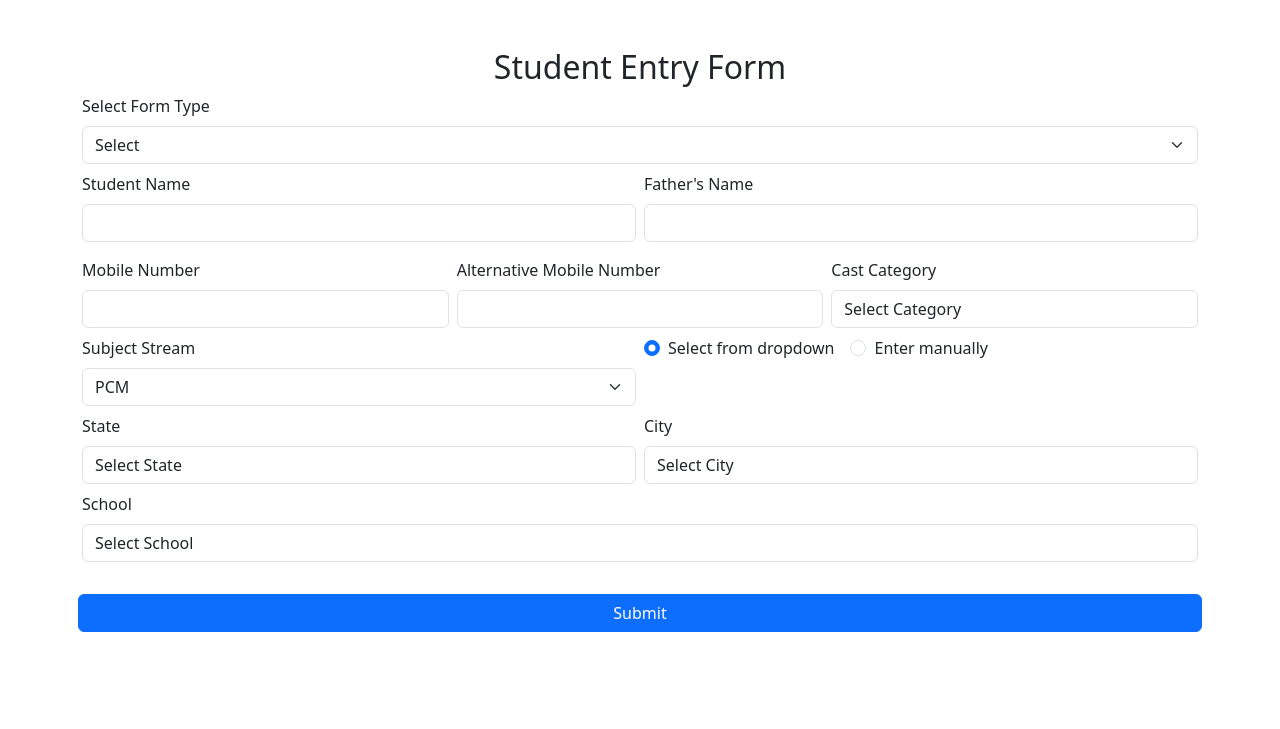
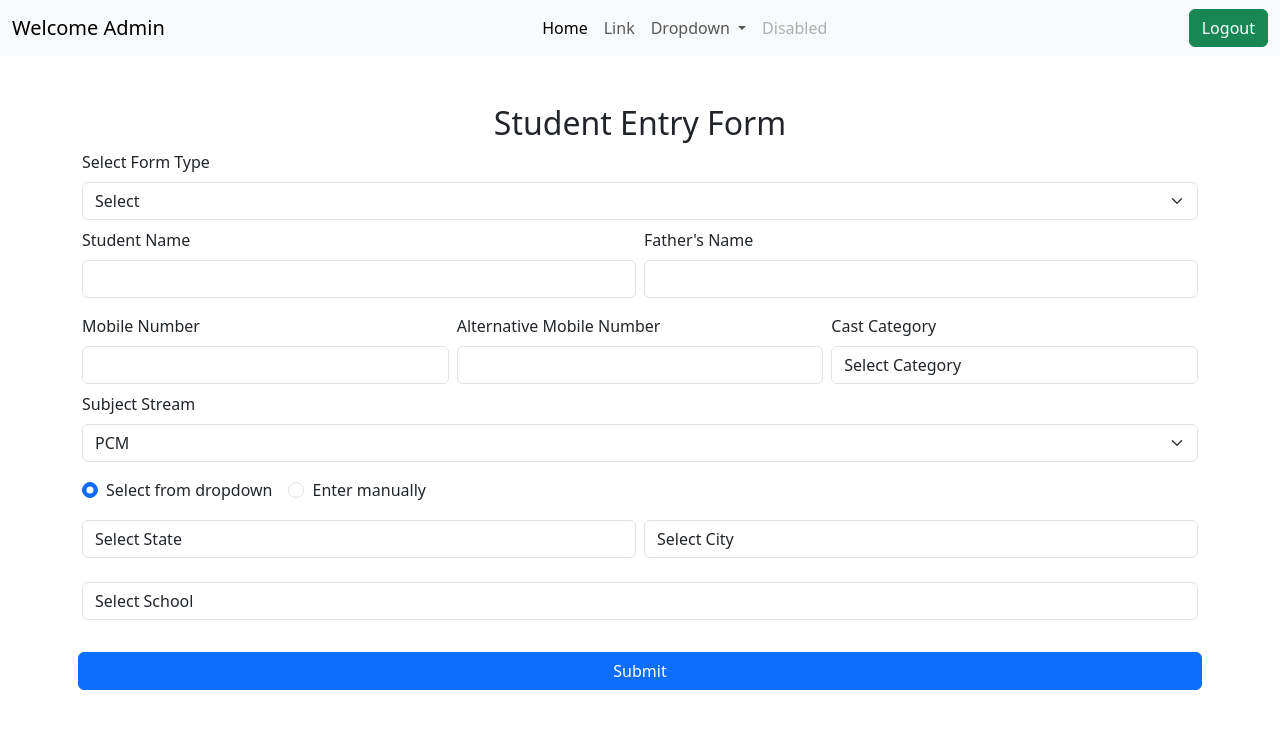
Before and after one commit to devilRaik/studentDetail, a PHP site: page /form1.php in a window 1280 px wide. Shown: the top 729 px of the page. Run offline with PHP 8.4, Linux system fonts and the light colour scheme; a user stored in the database is signed in.

Commit message:
form1 updated

```diff
--- a/form1.php
+++ b/form1.php
@@ -18,8 +18,6 @@ if ($_SERVER['REQUEST_METHOD'] == 'POST') {
     $state = $_POST['state'];
     $city = $_POST['city'];
     $schoolname = $_POST['school_name'];
-    $tehsil = $_POST['tehsil'];
-    $village = $_POST['village'];
     $entry_mode = $_POST['entry_mode'];
 
     // State
@@ -38,9 +36,9 @@ if ($_SERVER['REQUEST_METHOD'] == 'POST') {
 
     // School
     if ($entry_mode == 'select') {
-        $school = $_POST['school'];
+        $schoolname = $_POST['school'];
     } else {
-        $school = $_POST['manual_school'];
+        $schoolname = $_POST['manual_school'];
     }
 
     $existfield = "SELECT * FROM enquiry WHERE sname = '$sname' AND contact1 = '$mob1' AND contact2='$mob2'";
@@ -49,7 +47,6 @@ if ($_SERVER['REQUEST_METHOD'] == 'POST') {
     if ($rowCount > 0) {
         $showError = "Student Name and Mobile number are same like previous entery";
     } else {
-
         $query = "INSERT INTO `enquiry`(`entery_type`,`sname`, `fname`, `contact1`, `contact2`, `ccategory`, `subject_stream`, `school_name`, `city`, `tehsil`, `Village`) VALUES ('$etype', '$sname','$fname','$mob1','$mob2','$ccat','$substr','$schoolname','$city','$tehsil','$village')";
         $result = mysqli_query($conn, $query);
         if ($result) {
@@ -75,6 +72,24 @@ if ($_SERVER['REQUEST_METHOD'] == 'POST') {
 </head>
 
 <body>
+    <?php require 'components/_navbar.php'; ?>
+    <?php
+    if ($showAlert) {
+        echo '<div class="alert alert-success alert-dismissible fade show" role="alert">
+                        Student details is <strong>Successfully</strong> save into the list
+                        <button type="button" class="btn-close" data-bs-dismiss="alert" aria-label="Close"></button>
+                  </div>';
+    }
+
+    ?>
+    <?php
+    if ($showError) {
+        echo '<div class="alert alert-warning alert-dismissible fade show" role="alert">
+                        <strong>' . $showError . '</strong>
+                        <button type="button" class="btn-close" data-bs-dismiss="alert" aria-label="Close"></button>
+            </div>';
+    }
+    ?>
     <div class="container form-container mt-5">
         <h2 class="text-center">Student Entry Form</h2>
         <form class="row g-2" action="form1.php" method="POST">
@@ -123,7 +138,7 @@ if ($_SERVER['REQUEST_METHOD'] == 'POST') {
                 </select>
             </div>
 
-            <div class="col-md-6">
+            <div>
                 <label for="subject_stream" class="form-label">Subject Stream</label>
                 <select name="subject_stream" class="form-select" id="subject_stream">
                     <option value="PCM">PCM</option>
@@ -132,9 +147,8 @@ if ($_SERVER['REQUEST_METHOD'] == 'POST') {
                     <option value="Arts">Arts</option>
                 </select>
             </div>
-
             <!-- Selection or Manual Entry Switch -->
-            <div class="col-md-6 d-flex">
+            <div class=" mt-3 mb-2 d-flex">
                 <div class="form-check">
                     <input type="radio" class="form-check-input" name="entry_mode" id="select_mode" value="select" checked>
                     <label class="form-check-label" for="select_mode">Select from dropdown</label>
@@ -146,8 +160,7 @@ if ($_SERVER['REQUEST_METHOD'] == 'POST') {
             </div>
 
             <!-- State Selection -->
-            <div class="col-md-6">
-                <label for="state" class="form-label">State</label>
+            <div class="col-md-6 mb-3">
                 <select class="form-control" id="state" name="state" required>
                     <option value="">Select State</option>
                     <option value="State 1">State 1</option>
@@ -160,7 +173,6 @@ if ($_SERVER['REQUEST_METHOD'] == 'POST') {
 
             <!-- City Selection -->
             <div class="col-md-6">
-                <label for="city" class="form-label">City</label>
                 <select class="form-control" id="city" name="city" required>
                     <option value="">Select City</option>
                     <option value="City 1">City 1</option>
@@ -173,7 +185,6 @@ if ($_SERVER['REQUEST_METHOD'] == 'POST') {
 
             <!-- School Selection -->
             <div class="mb-3">
-                <label for="school" class="form-label">School</label>
                 <select class="form-control" id="school" name="school" required>
                     <option value="">Select School</option>
                     <option value="School 1">School 1</option>
```
